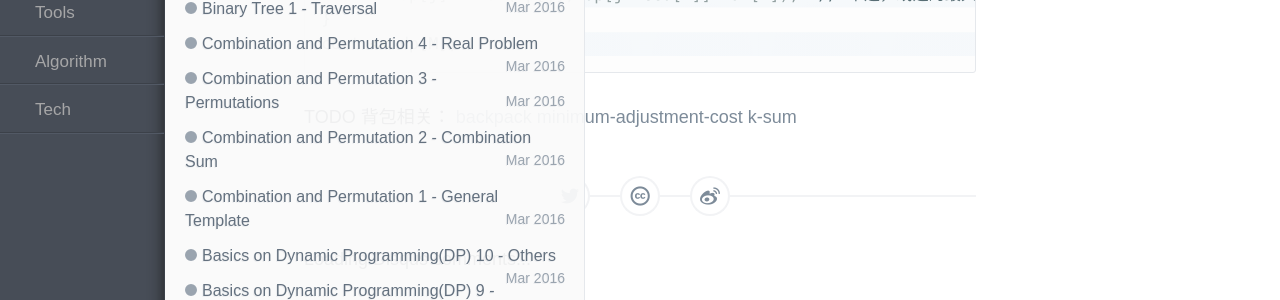
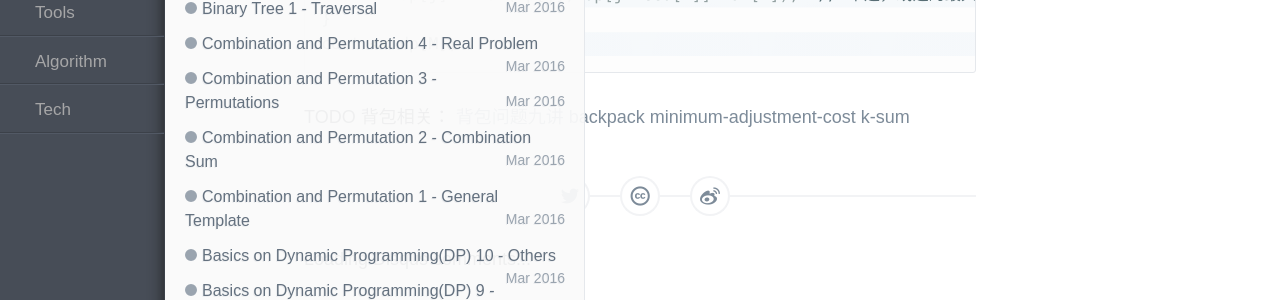
Before and after one commit to wykvictor/wykvictor.github.io, a Jekyll site: the page built from _posts/algorithm/2016-03-22-Dynamic-Programming-9.md, in a window 1280 px wide. Shown: the part 398-698 px from the top of the page. Built offline with Jekyll 4.4.1, drawn with Linux system fonts in a browser that asks for light colours; comment, search, counter and statistics services are not loaded.

Commit message:
update dp - 9 backpack

```diff
--- a/_posts/algorithm/2016-03-22-Dynamic-Programming-9.md
+++ b/_posts/algorithm/2016-03-22-Dynamic-Programming-9.md
@@ -18,6 +18,7 @@
 cout << dp[M];
 {% endhighlight %}
 TODO 背包相关：
+[背包问题九讲](http://love-oriented.com/pack/)
 [backpack](http://www.lintcode.com/zh-cn/problem/backpack/)
 [minimum-adjustment-cost](http://www.lintcode.com/zh-cn/problem/minimum-adjustment-cost/)
 [k-sum](http://www.lintcode.com/zh-cn/problem/k-sum/)
```
